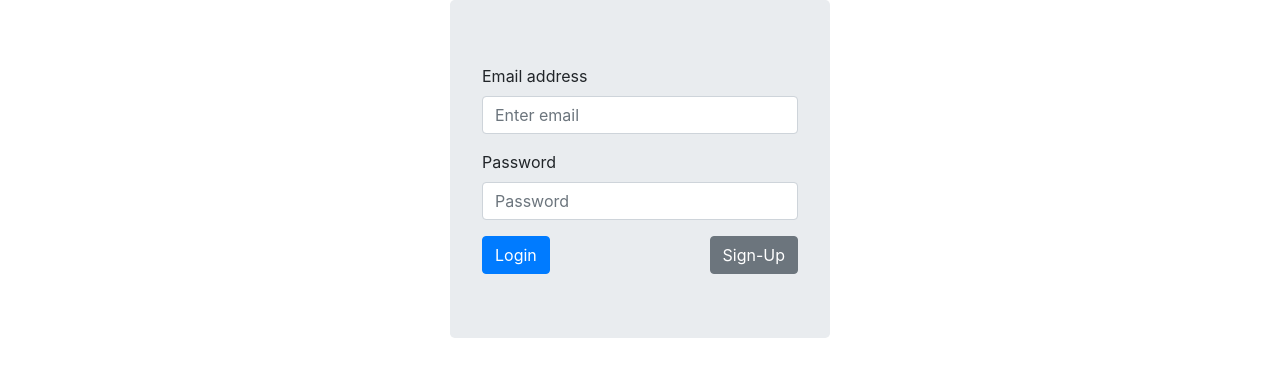
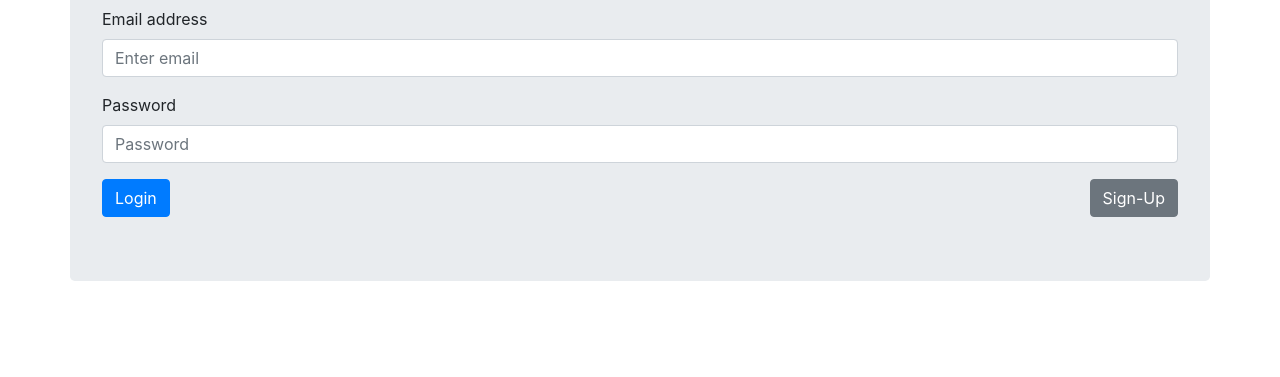
Before and after one commit to roryhawthorne/Lab-Project, a PHP site: page /login.html in a window 1280 px wide. Shown: the top 377 px of the page. Run offline with PHP 8.4, Linux system fonts and the light colour scheme.

Commit message:
fixed centering issue on login.html

```diff
--- a/styles/stylesheet.css
+++ b/styles/stylesheet.css
@@ -1,5 +1,17 @@
+.container {
+  position: relative;
+  height: 14rem;
+}
+
+.jumbotron {
+  position: absolute;
+    top: 50%;
+    left:50%;
+    transform: translate(-50%,-50%);
+}
+
 .col-centered {
-  width: 100%;
+    width: 100%;
     float: none;
     margin: 0 auto;
 }
```
